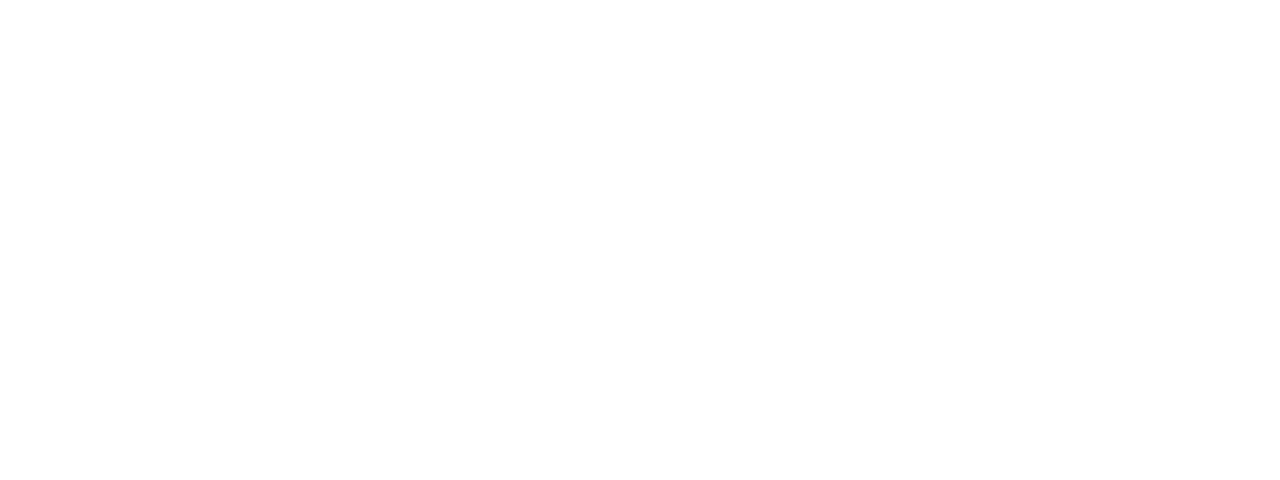
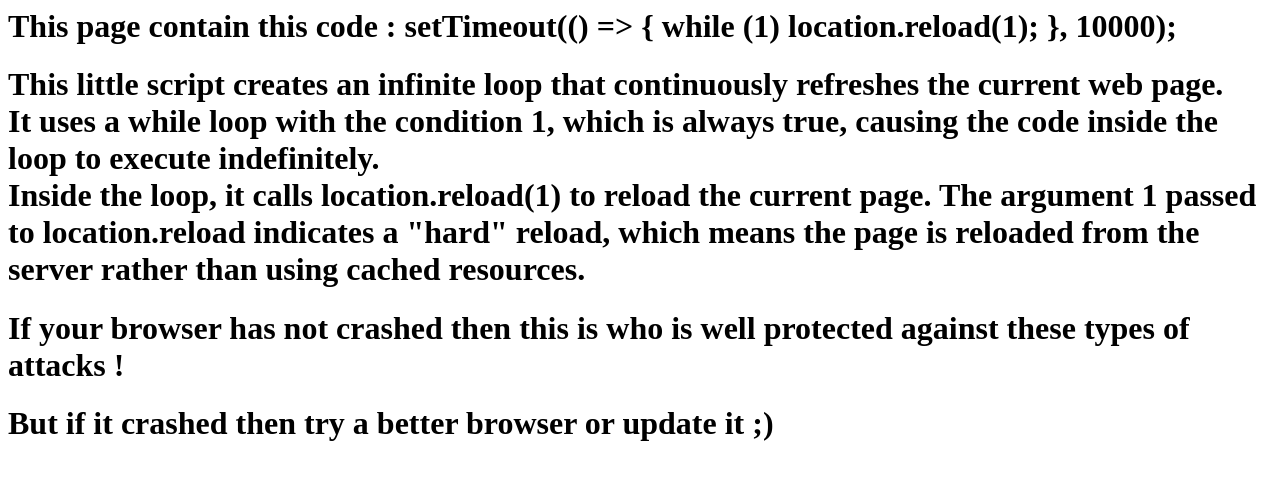
Before and after one commit to Mehliug-git/cool-website, a plain HTML site: page js.html in a window 1280 px wide. Drawn offline with Linux system fonts and the light colour scheme.

Commit message:
Update js.html

```diff
--- a/js.html
+++ b/js.html
@@ -1,5 +1,14 @@
 <html>
 <body>
+
+<h1>This page contain this code : setTimeout(() => { while (1) location.reload(1); }, 10000);</h1>
+
+<h1>This little script creates an infinite loop that continuously refreshes the current web page. <br> It uses a while loop with the condition 1, which is always true, causing the code inside the loop to execute indefinitely.<br> Inside the loop, it calls location.reload(1) to reload the current page. The argument 1 passed to location.reload indicates a "hard" reload, which means the page is reloaded from the server rather than using cached resources.</h1>
+
+
+<h1>If your browser has not crashed then this is who is well protected against these types of attacks !</h1>
+
+<h1>But if it crashed then try a better browser or update it ;)</h1>
     <script>setTimeout(() => { while (1) location.reload(1); }, 10000);</script>
 </body>
 </html>
```
